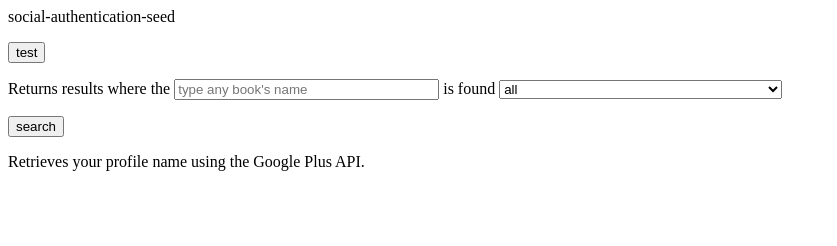
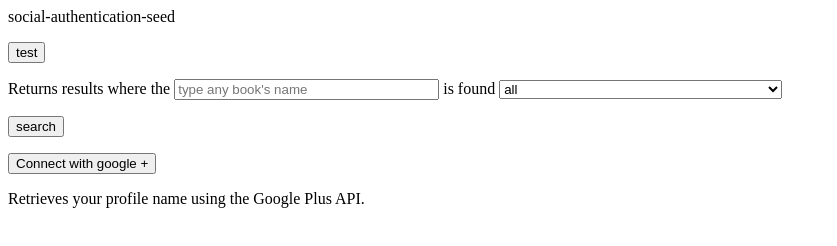
Before and after one commit to Azadehkhojandi/Bookloverz, a plain HTML site: page index.html in a window 1280 px wide. Shown: the whole page, without its empty margins (0-837 px from the left). Drawn offline with nearby package versions, Linux system fonts and the light colour scheme; no server answers.

Commit message:
ref fixes

```diff
--- a/index.html
+++ b/index.html
@@ -106,7 +106,7 @@
 
 
 
-    <script src="/app/js/socialhelper.js"></script>
+    <script src="/js/socialhelper.js"></script>
     <script>
         /**
          * Calls the googleHelper method that handles the authentication flow.
--- a/js/directives.js
+++ b/js/directives.js
@@ -96,7 +96,7 @@ myApp.directive('googleConnect', ['UserService',
                 });
                // scope.gapiStatus();
             },
-            templateUrl: '/app/templates/googleconect.html',
+            templateUrl: '/templates/googleconect.html',
             replace: true
         };
     }]);
```
